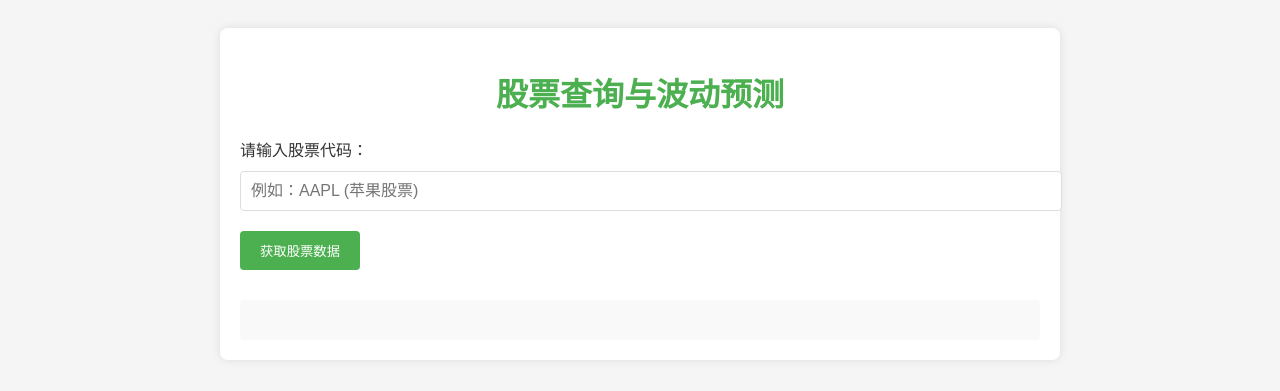
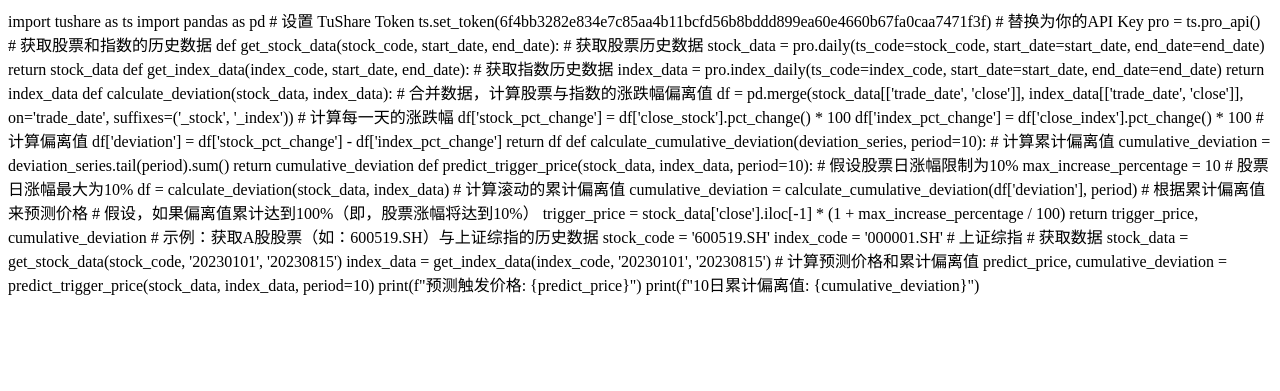
Before and after one commit to wujianson825/stock-webapp88888, a plain HTML site: page index.html in a window 1280 px wide. Drawn offline with Linux system fonts and the light colour scheme.

Commit message:
Update index.html

```diff
--- a/index.html
+++ b/index.html
@@ -1,162 +1,62 @@
-<!DOCTYPE html>
-<html lang="en">
-<head>
-  <meta charset="UTF-8">
-  <meta name="viewport" content="width=device-width, initial-scale=1.0">
-  <title>股票查询与波动预测</title>
-  <style>
-    body {
-      font-family: Arial, sans-serif;
-      background-color: #f5f5f5;
-      color: #333;
-      padding: 20px;
-    }
-    h1 {
-      text-align: center;
-      color: #4CAF50;
-    }
-    .container {
-      max-width: 800px;
-      margin: auto;
-      background-color: #fff;
-      padding: 20px;
-      border-radius: 8px;
-      box-shadow: 0 0 10px rgba(0, 0, 0, 0.1);
-    }
-    .input-group {
-      margin-bottom: 20px;
-    }
-    .input-group input, .input-group select {
-      padding: 10px;
-      font-size: 16px;
-      width: 100%;
-      margin-top: 10px;
-      border: 1px solid #ddd;
-      border-radius: 4px;
-    }
-    .btn {
-      background-color: #4CAF50;
-      color: white;
-      padding: 10px 20px;
-      border: none;
-      border-radius: 4px;
-      cursor: pointer;
-    }
-    .btn:hover {
-      background-color: #45a049;
-    }
-    .result {
-      margin-top: 30px;
-      background-color: #f9f9f9;
-      padding: 20px;
-      border-radius: 4px;
-    }
-    .result h3 {
-      margin-top: 0;
-    }
-  </style>
-</head>
-<body>
+import tushare as ts
+import pandas as pd
 
-  <div class="container">
-    <h1>股票查询与波动预测</h1>
+# 设置 TuShare Token
+ts.set_token(6f4bb3282e834e7c85aa4b11bcfd56b8bddd899ea60e4660b67fa0caa7471f3f)  # 替换为你的API Key
+pro = ts.pro_api()
 
-    <div class="input-group">
-      <label for="stockCode">请输入股票代码：</label>
-      <input type="text" id="stockCode" placeholder="例如：AAPL (苹果股票)">
-    </div>
+# 获取股票和指数的历史数据
+def get_stock_data(stock_code, start_date, end_date):
+    # 获取股票历史数据
+    stock_data = pro.daily(ts_code=stock_code, start_date=start_date, end_date=end_date)
+    return stock_data
 
-    <button class="btn" onclick="fetchStockData()">获取股票数据</button>
+def get_index_data(index_code, start_date, end_date):
+    # 获取指数历史数据
+    index_data = pro.index_daily(ts_code=index_code, start_date=start_date, end_date=end_date)
+    return index_data
 
-    <div id="results" class="result">
-      <!-- 股票数据结果将在这里显示 -->
-    </div>
-  </div>
+def calculate_deviation(stock_data, index_data):
+    # 合并数据，计算股票与指数的涨跌幅偏离值
+    df = pd.merge(stock_data[['trade_date', 'close']], index_data[['trade_date', 'close']], on='trade_date', suffixes=('_stock', '_index'))
 
-  <script>
-    const API_URL = "https://www.alphavantage.co/query";
-    const API_KEY = "YOUR_API_KEY"; //8F78ZXEXI74TFQAB
+    # 计算每一天的涨跌幅
+    df['stock_pct_change'] = df['close_stock'].pct_change() * 100
+    df['index_pct_change'] = df['close_index'].pct_change() * 100
 
-    function fetchStockData() {
-      const stockCode = document.getElementById("stockCode").value;
-      if (!stockCode) {
-        alert("请输入股票代码");
-        return;
-      }
+    # 计算偏离值
+    df['deviation'] = df['stock_pct_change'] - df['index_pct_change']
 
-      const url = `${API_URL}?function=TIME_SERIES_DAILY&symbol=${stockCode}&apikey=${API_KEY}&outputsize=full`;
+    return df
 
-      fetch(url)
-        .then(response => response.json())
-        .then(data => {
-          if (data["Time Series (Daily)"]) {
-            const timeSeries = data["Time Series (Daily)"];
-            const dates = Object.keys(timeSeries);
+def calculate_cumulative_deviation(deviation_series, period=10):
+    # 计算累计偏离值
+    cumulative_deviation = deviation_series.tail(period).sum()
+    return cumulative_deviation
 
-            // 获取起始日期、终止日期、起始价格和终止价格
-            const startDate = dates[dates.length - 1];
-            const endDate = dates[0];
-            const startPrice = parseFloat(timeSeries[startDate]["4. close"]);
-            const endPrice = parseFloat(timeSeries[endDate]["4. close"]);
+def predict_trigger_price(stock_data, index_data, period=10):
+    # 假设股票日涨幅限制为10%
+    max_increase_percentage = 10  # 股票日涨幅最大为10%
 
-            // 计算10天和30天的涨幅偏离值累计值
-            const calculateDeviation = (days) => {
-              let deviationSum = 0;
-              let basePrice = parseFloat(timeSeries[dates[days - 1]]["4. close"]);
+    df = calculate_deviation(stock_data, index_data)
 
-              for (let i = 0; i < days; i++) {
-                const currentDate = dates[i];
-                const currentPrice = parseFloat(timeSeries[currentDate]["4. close"]);
-                deviationSum += ((currentPrice - basePrice) / basePrice) * 100;
-                basePrice = currentPrice;
-              }
-              return deviationSum.toFixed(2);
-            };
+    # 计算滚动的累计偏离值
+    cumulative_deviation = calculate_cumulative_deviation(df['deviation'], period)
 
-            const deviation10 = calculateDeviation(10);
-            const deviation30 = calculateDeviation(30);
+    # 根据累计偏离值来预测价格
+    # 假设，如果偏离值累计达到100%（即，股票涨幅将达到10%）
+    trigger_price = stock_data['close'].iloc[-1] * (1 + max_increase_percentage / 100)
+    return trigger_price, cumulative_deviation
 
-            // 计算未来10天和30天可能触发的股价
-            const predictTriggerPrice10 = (endPrice * 1.1).toFixed(2);  // 假设未来10天涨幅为10%
-            const predictTriggerPrice30 = (endPrice * 1.3).toFixed(2);  // 假设未来30天涨幅为30%
+# 示例：获取A股股票（如：600519.SH）与上证综指的历史数据
+stock_code = '600519.SH'
+index_code = '000001.SH'  # 上证综指
 
-            const result = {
-              stock_code: stockCode,
-              start_date: startDate,
-              end_date: endDate,
-              start_price: startPrice,
-              end_price: endPrice,
-              deviation_10d: deviation10,
-              deviation_30d: deviation30,
-              predict_trigger_price_10: predictTriggerPrice10,
-              predict_trigger_price_30: predictTriggerPrice30,
-            };
+# 获取数据
+stock_data = get_stock_data(stock_code, '20230101', '20230815')
+index_data = get_index_data(index_code, '20230101', '20230815')
 
-            displayResults(result);
-          } else {
-            alert("无法获取数据，请检查股票代码！");
-          }
-        })
-        .catch(error => {
-          console.error('获取数据失败:', error);
-        });
-    }
-
-    function displayResults(data) {
-      const resultsContainer = document.getElementById("results");
-
-      resultsContainer.innerHTML = `
-        <h3>股票代码: ${data.stock_code}</h3>
-        <div>起始日期: ${data.start_date}</div>
-        <div>终止日期: ${data.end_date}</div>
-        <div>起始价格: ${data.start_price}元</div>
-        <div>终止价格: ${data.end_price}元</div>
-        <div>10日累计偏离值: ${data.deviation_10d}%</div>
-        <div>30日累计偏离值: ${data.deviation_30d}%</div>
-        <div>预计10日触发价格: ${data.predict_trigger_price_10}元</div>
-        <div>预计30日触发价格: ${data.predict_trigger_price_30}元</div>
-      `;
-    }
-  </script>
-</body>
-</html>
+# 计算预测价格和累计偏离值
+predict_price, cumulative_deviation = predict_trigger_price(stock_data, index_data, period=10)
+print(f"预测触发价格: {predict_price}")
+print(f"10日累计偏离值: {cumulative_deviation}")
```
